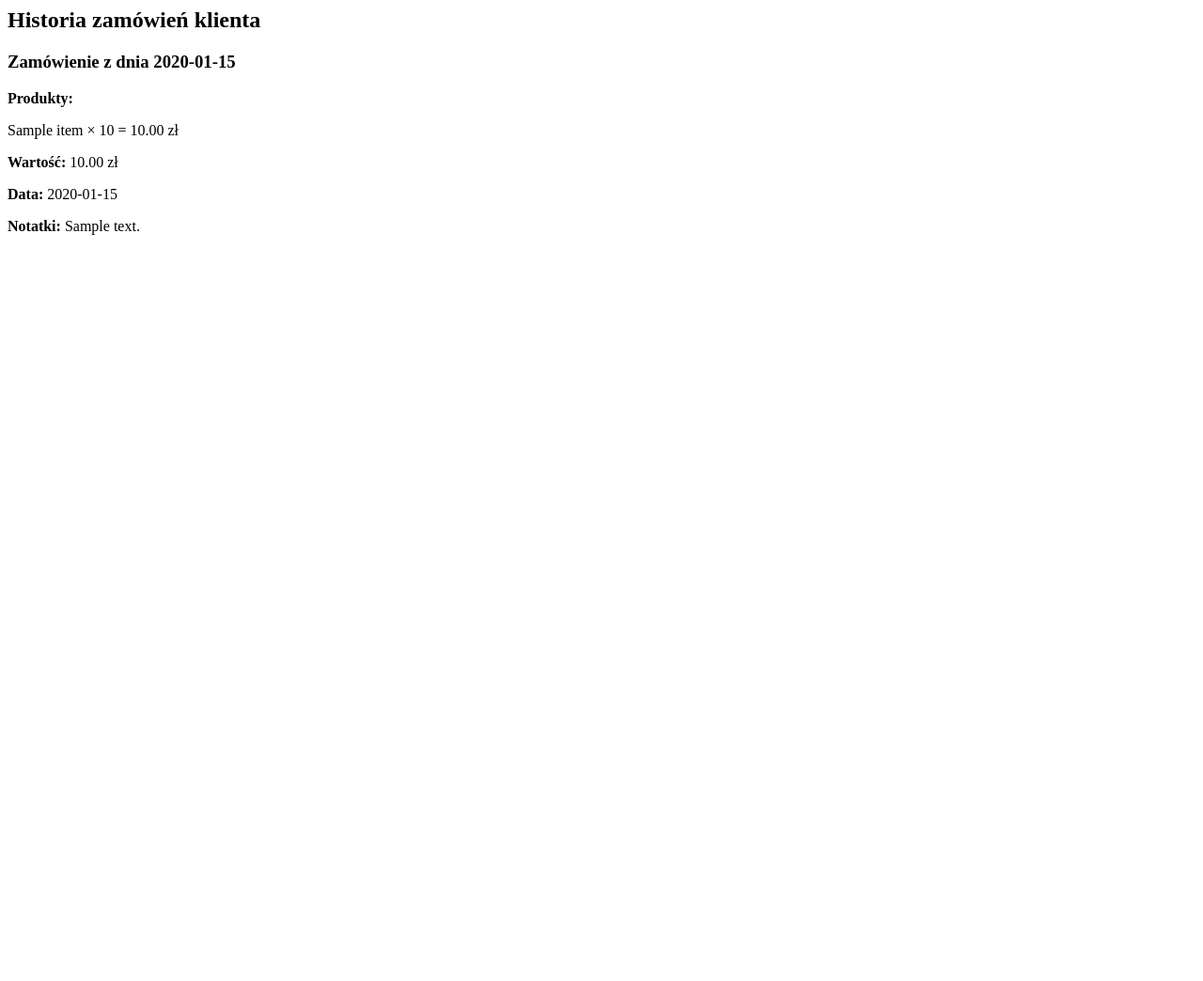
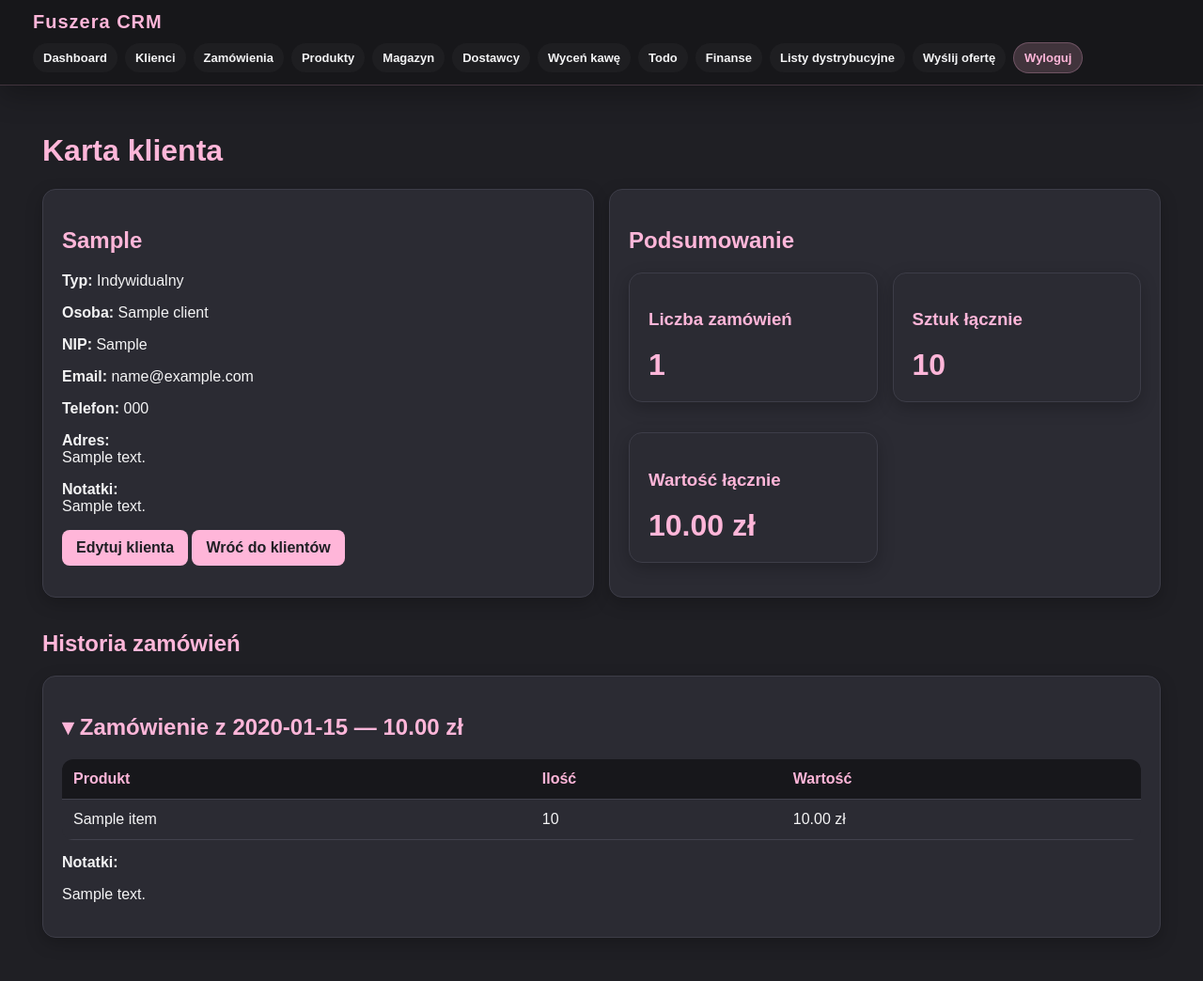
Before and after one commit to MarcinGryc/Fuszera-CRM, a Flask app: page /clients/1 in a window 1280 px wide. Shown: the whole page at 94% size. Before the commit the page ends 250 px from the top, so only its background shows below. Run offline with Flask 3, Linux system fonts and the light colour scheme; a user stored in the database is signed in; tables that the repository leaves empty hold one stand-in row (values such as "Sample post").

Commit message:
Ulepszono karte klienta

```diff
--- a/templates/client_detail.html
+++ b/templates/client_detail.html
@@ -1,23 +1,110 @@
-<h2>Historia zamówień klienta</h2>
+{% extends "base.html" %}
+
+{% block content %}
+
+<h1>Karta klienta</h1>
+
+<div class="grid">
+    <div class="card">
+        <h2>{{ client.company or client.name }}</h2>
+
+        <p><strong>Typ:</strong> {{ "B2B" if client.type == "b2b" else "Indywidualny" }}</p>
+
+        {% if client.name %}
+        <p><strong>Osoba:</strong> {{ client.name }}</p>
+        {% endif %}
+
+        {% if client.nip %}
+        <p><strong>NIP:</strong> {{ client.nip }}</p>
+        {% endif %}
+
+        {% if client.email %}
+        <p><strong>Email:</strong> {{ client.email }}</p>
+        {% endif %}
+
+        {% if client.phone %}
+        <p><strong>Telefon:</strong> {{ client.phone }}</p>
+        {% endif %}
+
+        {% if client.address %}
+        <p><strong>Adres:</strong><br>{{ client.address }}</p>
+        {% endif %}
+
+        {% if client.notes %}
+        <p><strong>Notatki:</strong><br>{{ client.notes }}</p>
+        {% endif %}
+
+        <a class="btn" href="/clients/edit/{{ client.id }}">Edytuj klienta</a>
+        <a class="btn" href="/clients">Wróć do klientów</a>
+    </div>
+
+    <div class="card">
+        <h2>Podsumowanie</h2>
+
+        {% set total_value = namespace(value=0) %}
+        {% set total_items = namespace(value=0) %}
+
+        {% for order in orders %}
+            {% set total_value.value = total_value.value + order.total %}
+            {% for item in order.items %}
+                {% set total_items.value = total_items.value + item.quantity %}
+            {% endfor %}
+        {% endfor %}
+
+        <div class="grid">
+            <div class="card">
+                <h3>Liczba zamówień</h3>
+                <div class="stat">{{ orders|length }}</div>
+            </div>
+
+            <div class="card">
+                <h3>Sztuk łącznie</h3>
+                <div class="stat">{{ total_items.value }}</div>
+            </div>
+
+            <div class="card">
+                <h3>Wartość łącznie</h3>
+                <div class="stat">{{ "%.2f"|format(total_value.value) }} zł</div>
+            </div>
+        </div>
+    </div>
+</div>
+
+<h2>Historia zamówień</h2>
 
 {% for order in orders %}
+<details open class="card">
+    <summary>
+        Zamówienie z {{ order.order_date }} — {{ "%.2f"|format(order.total) }} zł
+    </summary>
+
+    <table style="margin-top: 15px;">
+        <tr>
+            <th>Produkt</th>
+            <th>Ilość</th>
+            <th>Wartość</th>
+        </tr>
+
+        {% for item in order.items %}
+        <tr>
+            <td>{{ item.product_name }}</td>
+            <td>{{ item.quantity }}</td>
+            <td>{{ "%.2f"|format(item.line_total) }} zł</td>
+        </tr>
+        {% endfor %}
+    </table>
+
+    {% if order.notes %}
+    <div style="margin-top: 15px;">
+        <strong>Notatki:</strong>
+        <p>{{ order.notes }}</p>
+    </div>
+    {% endif %}
+</details>
+{% else %}
 <div class="card">
-    <h3>Zamówienie z dnia {{ order.order_date }}</h3>
+    <p class="muted">Ten klient nie ma jeszcze żadnych zamówień.</p>
+</div>
+{% endfor %}
 
-    <p><strong>Produkty:</strong></p>
-
-    {% for item in order.items %}
-        <p>
-            {{ item.product_name }}
-            × {{ item.quantity }}
-            = {{ "%.2f"|format(item.line_total) }} zł
-        </p>
-    {% endfor %}
-
-    <p><strong>Wartość:</strong> {{ "%.2f"|format(order.total) }} zł</p>
-    <p><strong>Data:</strong> {{ order.order_date }}</p>
-    <p><strong>Notatki:</strong> {{ order.notes }}</p>
-</div>
-{% else %}
-<p class="muted">Ten klient nie ma jeszcze zamówień.</p>
-{% endfor %}
+{% endblock %}
```
